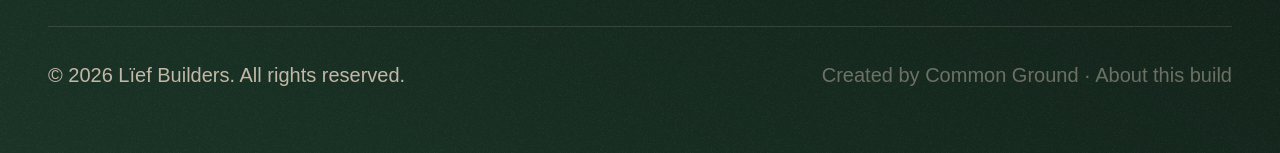
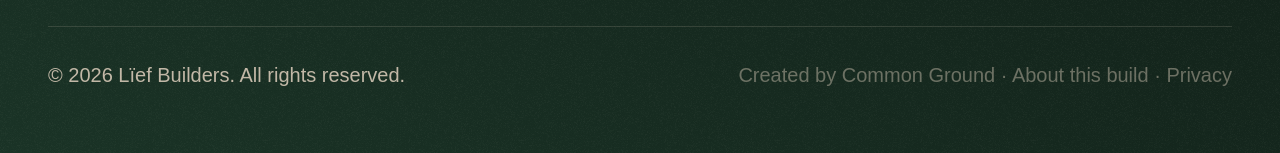
Before and after one commit to common-ground-ventures/lief-builders, a React (Vite) app: page / in a window 1280 px wide. Shown: the part 11135-11288 px from the top of the page. Built offline with nearby package versions, Linux system fonts and the light colour scheme; a web font is replaced by a local one.

Commit message:
Footer: Privacy beside About this build (Jesse 11/24, brand review)
Co-Authored-By: Claude Opus 5.5 <noreply@anthropic.com>

```diff
--- a/src/components/Footer.tsx
+++ b/src/components/Footer.tsx
@@ -180,6 +180,10 @@ const Footer = () => {
             <a href="/wiki" style={{ color: "inherit", textDecoration: "none" }} className="hover-cg transition-colors duration-300">
               About this build
             </a>
+            {" · "}
+            <a href="/privacy" style={{ color: "inherit", textDecoration: "none" }} className="hover-cg transition-colors duration-300">
+              Privacy
+            </a>
           </p>
         </div>
       </div>
```
